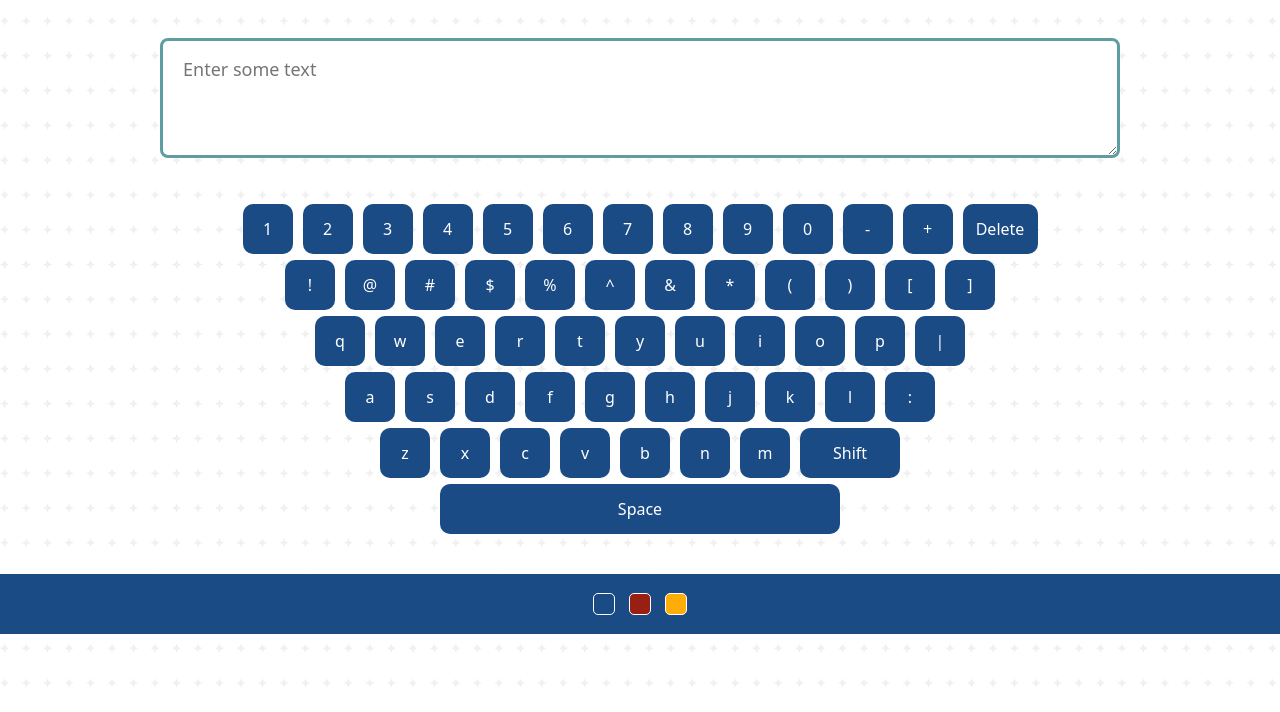
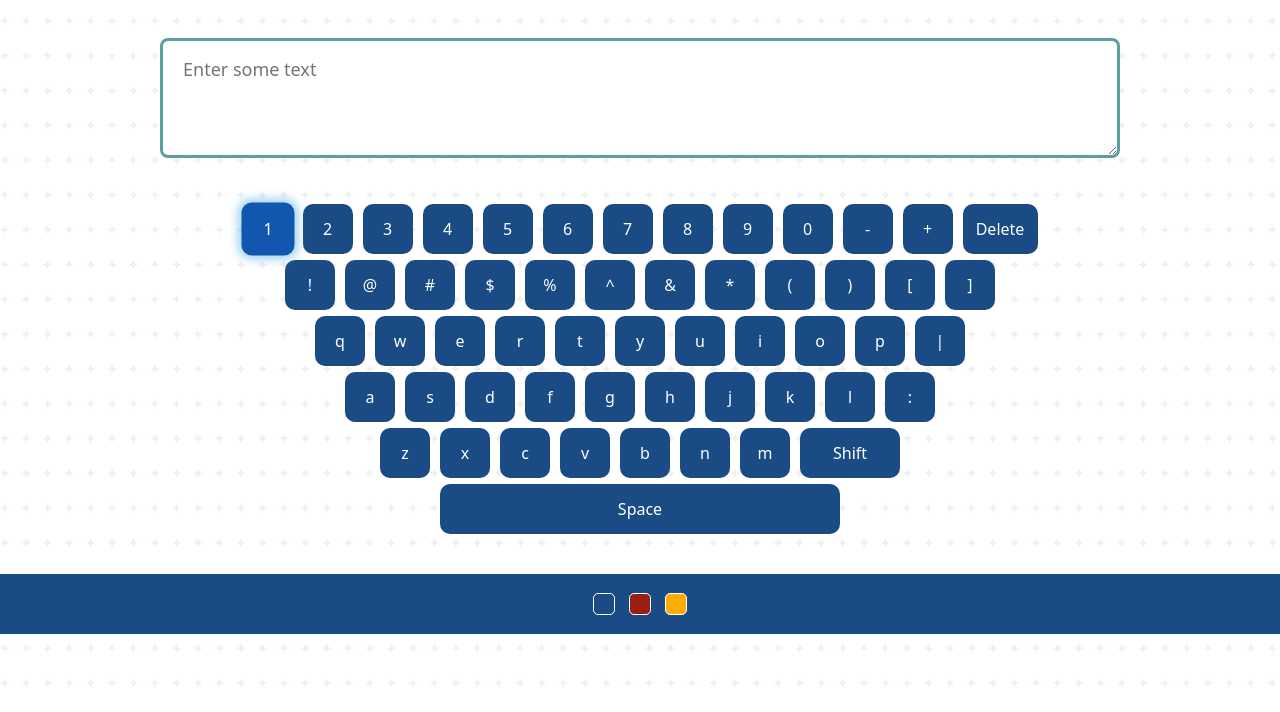
Before and after one commit to Praneep-BRS/Virtual-keyboard, a plain HTML site: page index.html in a window 1280 px wide. In both pictures the pointer is over the button 267 px from the left and 317 px from the top of the page. Shown: the part 88-800 px from the top of the page. Drawn offline with nearby package versions, Linux system fonts and the light colour scheme.

Commit message:
Improved css

```diff
--- a/assets/css/styles.css
+++ b/assets/css/styles.css
@@ -107,6 +107,12 @@ main {
   text-align: center;
   border: none;
   color: #fff;
+  transition: all 0.3s;
+}
+.key:hover {
+  background-color: #1156af;
+  box-shadow: 0px 0px 8px 4px rgba(57, 162, 219, 0.44);
+  transform: scale(1.06);
 }
 #row-1 .key:last-child {
   width: calc(1.5 * var(--key_dimensions));
```
